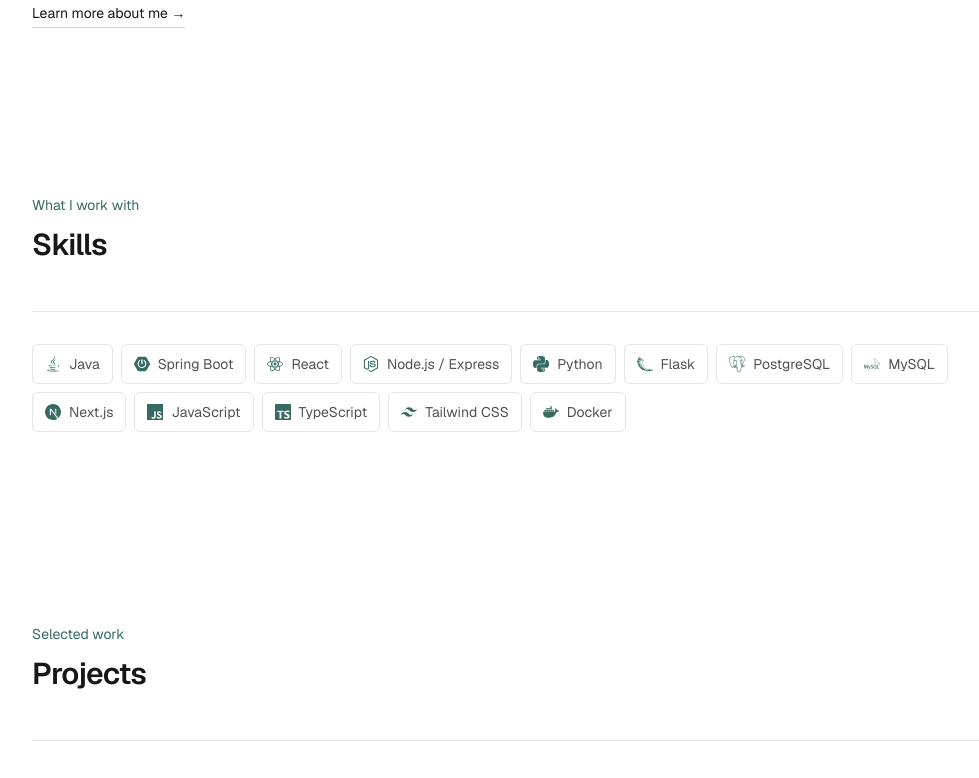
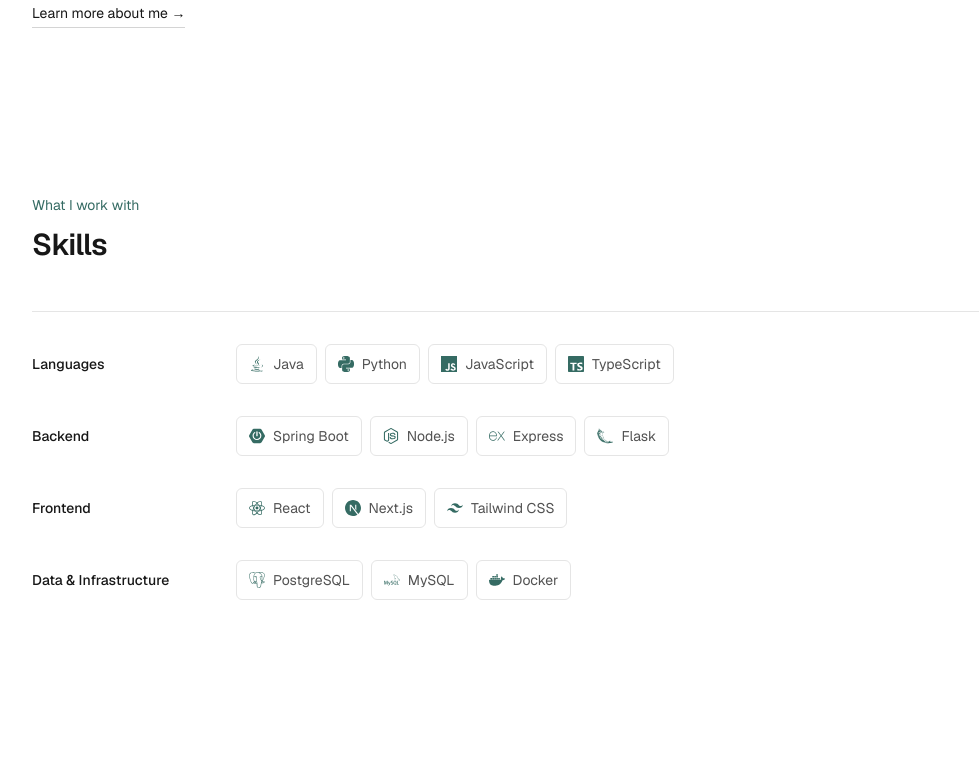
Before and after one commit to Derek376/derek-portfolio, a Next.js app: page / in a window 1280 px wide. Shown: the part 550-1328 px from the top of the page, without its empty margins (128-1107 px from the left). Built offline with nearby package versions, Linux system fonts and the light colour scheme.

Commit message:
group homepage skills by category

```diff
--- a/app/page.tsx
+++ b/app/page.tsx
@@ -5,20 +5,45 @@ import SkillIcon from "@/components/SkillIcon";
 import { blogs } from "@/data/blogs";
 import { projects } from "@/data/projects";
 
-const skills = [
+const skillGroups = [
+  {
+    id: "languages",
+    label: "Languages",
+    skills: [
       { name: "java", label: "Java" },
+      { name: "python", label: "Python" },
+      { name: "javascript", label: "JavaScript" },
+      { name: "typescript", label: "TypeScript" },
+    ],
+  },
+  {
+    id: "backend",
+    label: "Backend",
+    skills: [
       { name: "spring", label: "Spring Boot" },
+      { name: "node", label: "Node.js" },
+      { name: "express", label: "Express" },
+      { name: "flask", label: "Flask" },
+    ],
+  },
+  {
+    id: "frontend",
+    label: "Frontend",
+    skills: [
       { name: "react", label: "React" },
-  { name: "node", label: "Node.js / Express" },
-  { name: "python", label: "Python" },
-  { name: "flask", label: "Flask" },
+      { name: "next", label: "Next.js" },
+      { name: "tailwind", label: "Tailwind CSS" },
+    ],
+  },
+  {
+    id: "data-infrastructure",
+    label: "Data & Infrastructure",
+    skills: [
       { name: "postgresql", label: "PostgreSQL" },
       { name: "mysql", label: "MySQL" },
-  { name: "next", label: "Next.js" },
-  { name: "javascript", label: "JavaScript" },
-  { name: "typescript", label: "TypeScript" },
-  { name: "tailwind", label: "Tailwind CSS" },
       { name: "docker", label: "Docker" },
+    ],
+  },
 ] as const;
 
 export default function Home() {
@@ -130,8 +155,21 @@ export default function Home() {
             </h2>
           </div>
 
-          <div className="flex flex-wrap gap-2 border-t border-neutral-200 pt-8">
-            {skills.map((skill) => (
+          <div className="space-y-8 border-t border-neutral-200 pt-8">
+            {skillGroups.map((group) => (
+              <section
+                key={group.id}
+                aria-labelledby={`skills-${group.id}`}
+                className="grid gap-3 md:grid-cols-[180px_1fr] md:gap-6"
+              >
+                <h3
+                  id={`skills-${group.id}`}
+                  className="text-sm font-medium leading-6 text-neutral-900 md:pt-2"
+                >
+                  {group.label}
+                </h3>
+                <div className="flex flex-wrap gap-2">
+                  {group.skills.map((skill) => (
                     <div
                       key={skill.name}
                       className="skill-tag inline-flex h-10 items-center gap-2 rounded-md border border-neutral-200 px-3 text-sm text-neutral-600 transition-colors"
@@ -139,6 +177,9 @@ export default function Home() {
                       <SkillIcon name={skill.name} />
                       <span>{skill.label}</span>
                     </div>
+                  ))}
+                </div>
+              </section>
             ))}
           </div>
         </section>
--- a/components/SkillIcon.tsx
+++ b/components/SkillIcon.tsx
@@ -2,6 +2,7 @@ import type { IconType } from "react-icons";
 import { FaJava } from "react-icons/fa6";
 import {
   SiDocker,
+  SiExpress,
   SiFlask,
   SiMysql,
   SiNextdotjs,
@@ -20,6 +21,7 @@ const icons = {
   spring: SiSpringboot,
   react: SiReact,
   node: SiNodedotjs,
+  express: SiExpress,
   python: SiPython,
   flask: SiFlask,
   postgresql: SiPostgresql,
```
Lines whose indentation alone changed are shown as unchanged.
